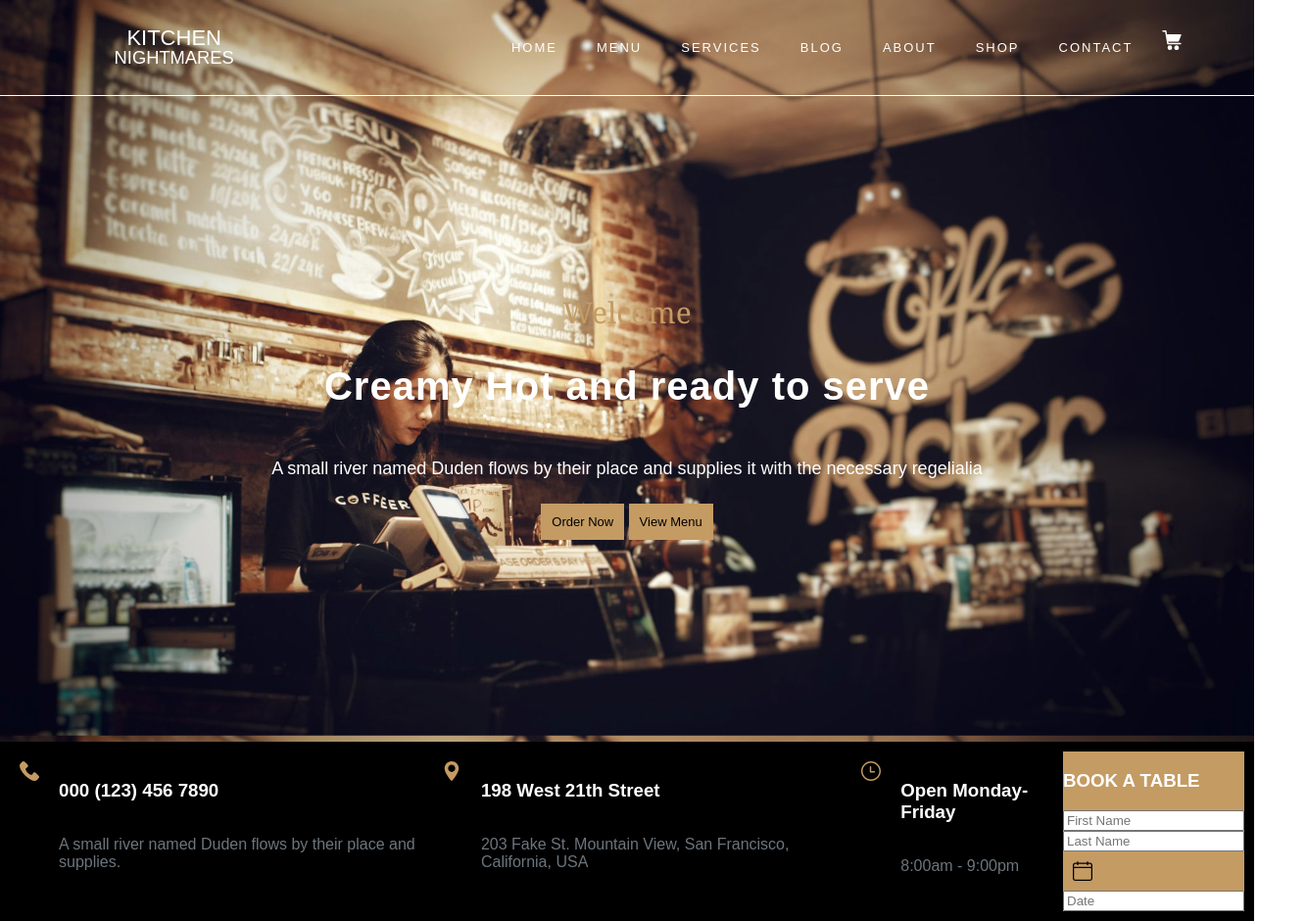
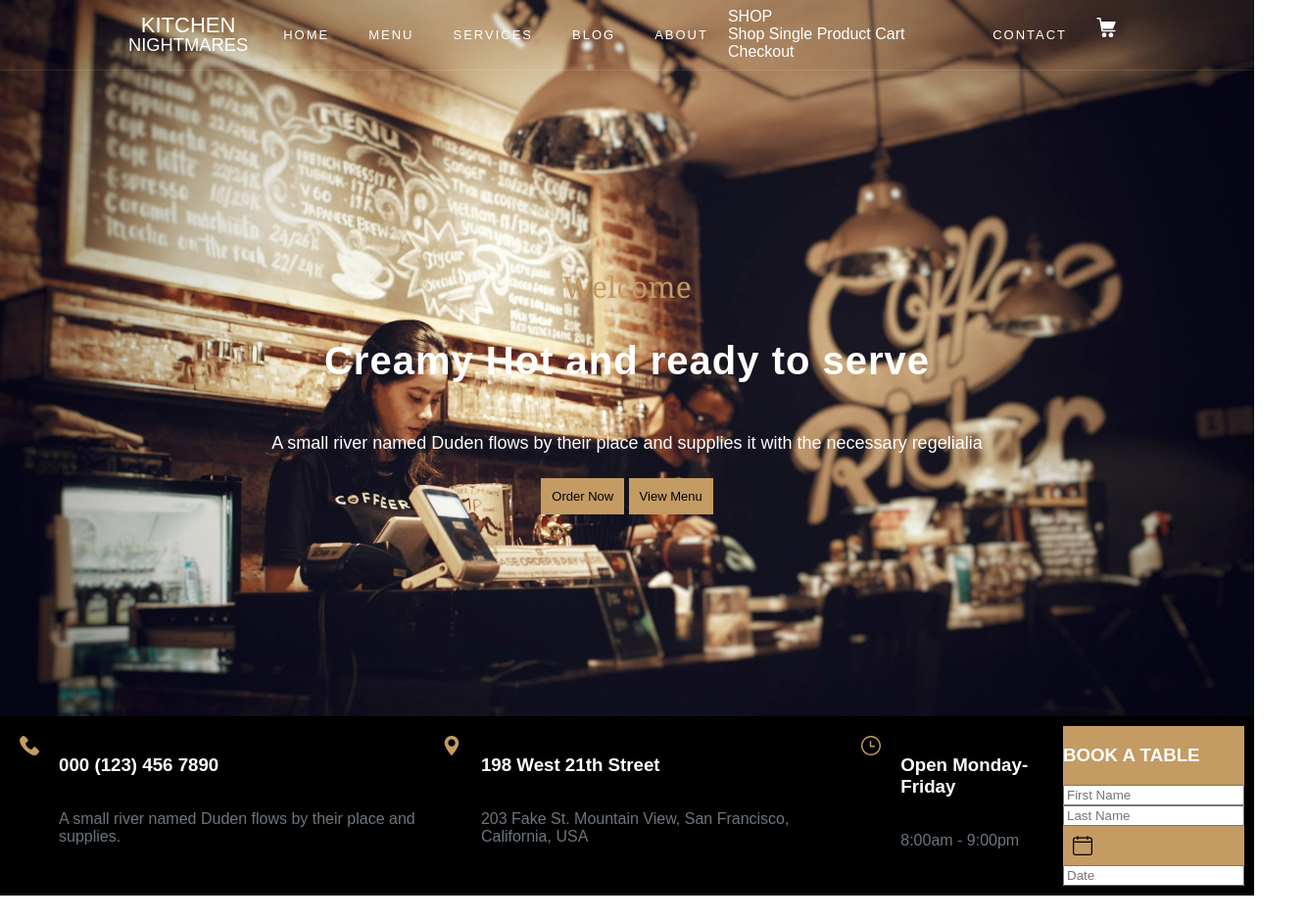
Before and after one commit to Lazybon/Kitchen-Nightmares, a website built with Parcel: page index.html in a window 1280 px wide. Shown: the whole page at 98% size, 1333 px wide, since content can reach past the window. After the commit the page ends 914 px from the top, so only its background shows below. Built offline with nearby package versions, Linux system fonts and the light colour scheme.

Commit message:
continue to do header

```diff
--- a/index.html
+++ b/index.html
@@ -1,25 +1,37 @@
 <!DOCTYPE html>
 <html>
+
 <head>
   <title>Kitchen Nightmares</title>
-    <meta charset="UTF-8"/>
+  <meta charset="UTF-8" />
   <link rel="stylesheet" href="./src/styles.css">
 </head>
 
 <body class="body">
   <header class="header">
     <div class="navigation-block">
+      <div class="container">
         <a class="logo-bar">KITCHEN<small>NIGHTMARES</small></a>
+        <div class="navbar-collaps">
           <ul class="navbar">
             <li class="nav-item"><a href="" class="nav-link">HOME</a></li>
             <li class="nav-item"><a href="" class="nav-link">MENU</a></li>
             <li class="nav-item"><a href="" class="nav-link">SERVICES</a></li>
             <li class="nav-item"><a href="" class="nav-link">BLOG</a></li>
             <li class="nav-item"><a href="" class="nav-link">ABOUT</a></li>
-  <li class="nav-item"><a href="" class="nav-link">SHOP</a></li>
+            <li class="nav-item-dropdown"><a href="" class="nav-link-dropdown-toggle">SHOP</a>
+              <div class="dropdown-menu">
+                <a class="dropdown-item">Shop</a>
+                <a class="dropdown-item">Single Product</a>
+                <a class="dropdown-item">Cart</a>
+                <a class="dropdown-item">Checkout</a>
+              </div>
+            </li>
             <li class="nav-item"><a href="" class="nav-link">CONTACT</a></li>
-  <div><a class="icon"><img src="src/img/shopping-cart.svg"></a></div>
+            <div><a class="icon"><img src="src/img/shopping-cart.svg" width="20px" height="20px"></a></div>
           </ul>
+        </div>
+      </div>
     </div>
     <section class="welcome-slide">
       <span class="subheading">Welcome</span>
@@ -35,7 +47,9 @@
       <div><img class="icon" src="src/img/phone-call.svg"></div>
       <div class="info-text">
         <h3>000 (123) 456 7890</h3>
-    <p>A small river named Duden flows by their place and supplies.</p></div></div>
+        <p>A small river named Duden flows by their place and supplies.</p>
+      </div>
+    </div>
     <div class="paragraph">
       <div>
         <img class="icon" src="src/img/maps-and-flags.svg">
@@ -91,4 +105,5 @@
 
   </footer>
 </body>
+
 </html>
--- a/src/styles.css
+++ b/src/styles.css
@@ -16,7 +16,7 @@ a {
 }
 .body {
   font-family: poppins,Arial,sans-serif;
-  margin: auto;
+  margin: 0px;
 }
 .header {
   display: flex;
@@ -25,14 +25,18 @@ a {
   flex-direction: column;
 }
 .navigation-block {
+padding: .5rem 1rem;
+border-bottom: 1px solid rgba(255, 255, 255, 0.1);
+}
+.container {
   text-decoration: none;
   display: flex;
   align-items: center;
-  justify-content: space-around;
-  border-bottom: 1px solid white;
-  padding: 5px;
-  margin: auto;
-  width: 1323px;
+  justify-content: space-between;
+  padding-left: 15px;
+  padding-right: 15px;
+  margin-left: 100px;
+  margin-right: 100px;
   color: white;
 }
 .logo-bar {
@@ -43,9 +47,19 @@ a {
   color:white;
   font-size: 22px;
   line-height: 1;
+  margin-right: 1rem;
+}
+.navbar-collaps {
+  display: flex;
 }
 .navbar {
   display: flex;
+  justify-content: center;
+  padding-left: 0px;
+  margin-left: auto;
+  margin-bottom: 0px;
+  margin-top: 0px;
+  margin-right: 0px;
 }
 .nav-item {
 display: flex;
@@ -53,9 +67,24 @@ letter-spacing: 2px;
 font-size: 13px;
 padding: 20px;
 }
+.nav-item-dropdown {
+  list-style-type: none;
+  text-decoration-line: none;
+  color: white;
+}
 .nav-link {
   list-style-type: none;
   text-decoration-line: none;
+  color: white;
+  font-size: 13px;
+}
+.nav-link-dropdown-toggle {
+  list-style-type: none;
+  text-decoration-line: none;
+  color: white;
+}
+.nav-link-dropdown-toggle::after {
+  content: &#9660;
   color: white;
 }
 .nav-link-toggle {
@@ -71,6 +100,12 @@ padding: 20px;
   border-left: 5px solid transparent;
   border-right: 5px solid transparent;
   border-top: 8px solid white;
+}
+.dropdown-menu {
+
+}
+.dropdown-item {
+
 }
 .icon {
   display: flex;
```
Lines whose indentation alone changed are shown as unchanged.
